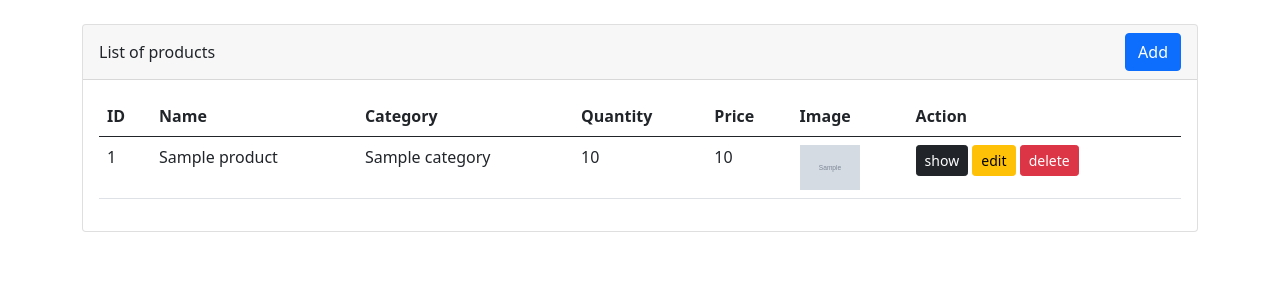
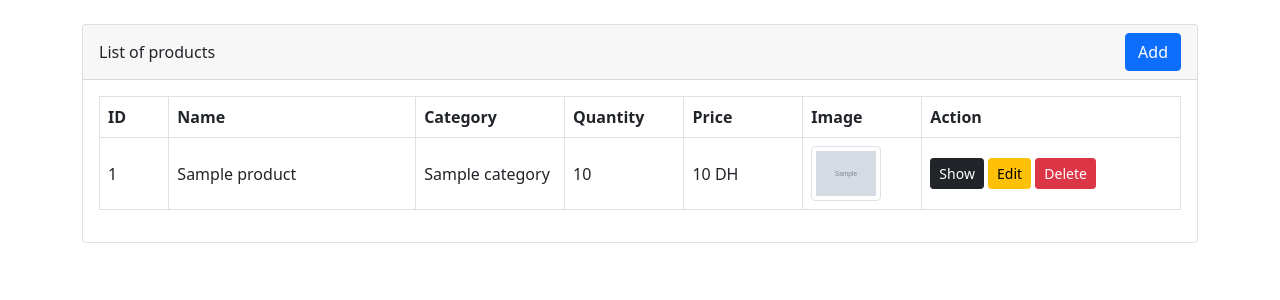
Before and after one commit to yasminemahfoud/Laptop-Store---Symfony, a Symfony app: template templates/product/admin_index.html.twig in a window 1280 px wide. Shown: the part 56-356 px from the top of the page. Run offline with Twig, Linux system fonts and the light colour scheme; the template is opened without the code that fills it: most values are stand-ins (such as "Sample title", 1, 10 or a date in 2020); grey boxes marked "Sample" are stand-in pictures; some libraries are stand-ins or nearby versions.

Commit message:
refactor:changer le style de tableau des produits

```diff
--- a/templates/product/admin_index.html.twig
+++ b/templates/product/admin_index.html.twig
@@ -9,36 +9,65 @@
             <span>List of products</span>
             <a href="{{ path('app_product_create') }}" class="btn btn-primary">Add</a>
         </div>
+
         <div class="card-body">
-            <table class="table">
+            <table class="table table-bordered table-hover align-middle">
                 <thead>
                     <tr>
-                        <th>ID</th>
-                        <th>Name</th>
-                        <th>Category</th>
-                        <th>Quantity</th>
-                        <th>Price</th>
-                        <th>Image</th>
-                        <th>Action</th>
+                        <th style="width: 70px;">ID</th>
+                        <th style="width: 250px;">Name</th>
+                        <th style="width: 150px;">Category</th>
+                        <th style="width: 120px;">Quantity</th>
+                        <th style="width: 120px;">Price</th>
+                        <th style="width: 120px;">Image</th>
+                        <th style="width: 260px;">Action</th>
                     </tr>
                 </thead>
+
                 <tbody>
                     {% for product in products %}
                         <tr>
                             <td>{{ product.id }}</td>
+
                             <td>{{ product.name }}</td>
+
                             <td>{{ product.category }}</td>
+
                             <td>{{ product.quantity }}</td>
-                        <td>{{ product.price }}</td>
+
+                            <td>{{ product.price }} DH</td>
+
                             <td>
                                 {% if product.image %}
-                            <img src="/uploads/{{ product.image }}" width="60">
+                                    <img src="/uploads/{{ product.image }}"
+                                         alt="{{ product.name }}"
+                                         width="70"
+                                         class="img-thumbnail">
                                 {% endif %}
                             </td>
-                        <td>
-                            <a href="{{ path('app_product_show', {id: product.id}) }}" class="btn btn-dark btn-sm">show</a>
-                            <a href="{{ path('app_product_edit', {id: product.id}) }}" class="btn btn-warning btn-sm">edit</a>
-                            <a href="{{ path('app_product_delete', {id: product.id}) }}" class="btn btn-danger btn-sm">delete</a>
+
+                            <td style="white-space: nowrap;">
+                                <a href="{{ path('app_product_show', {'id': product.id}) }}"
+                                   class="btn btn-dark btn-sm">
+                                    Show
+                                </a>
+
+                                <a href="{{ path('app_product_edit', {'id': product.id}) }}"
+                                   class="btn btn-warning btn-sm">
+                                    Edit
+                                </a>
+
+                                <a href="{{ path('app_product_delete', {'id': product.id}) }}"
+                                   class="btn btn-danger btn-sm"
+                                   onclick="return confirm('Are you sure you want to delete this product?');">
+                                    Delete
+                                </a>
+                            </td>
+                        </tr>
+                    {% else %}
+                        <tr>
+                            <td colspan="7" class="text-center">
+                                No products found.
                             </td>
                         </tr>
                     {% endfor %}
```
Lines whose indentation alone changed are shown as unchanged.
